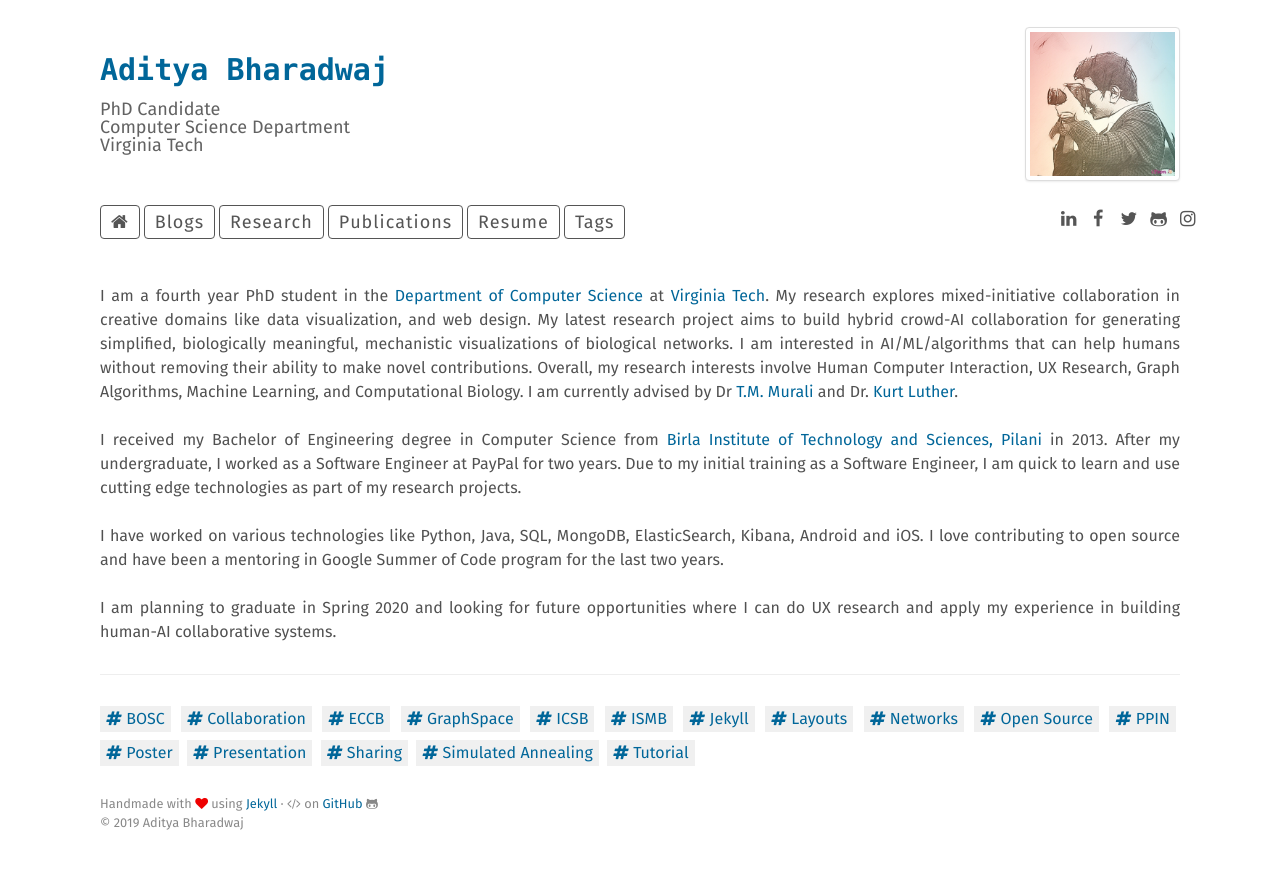
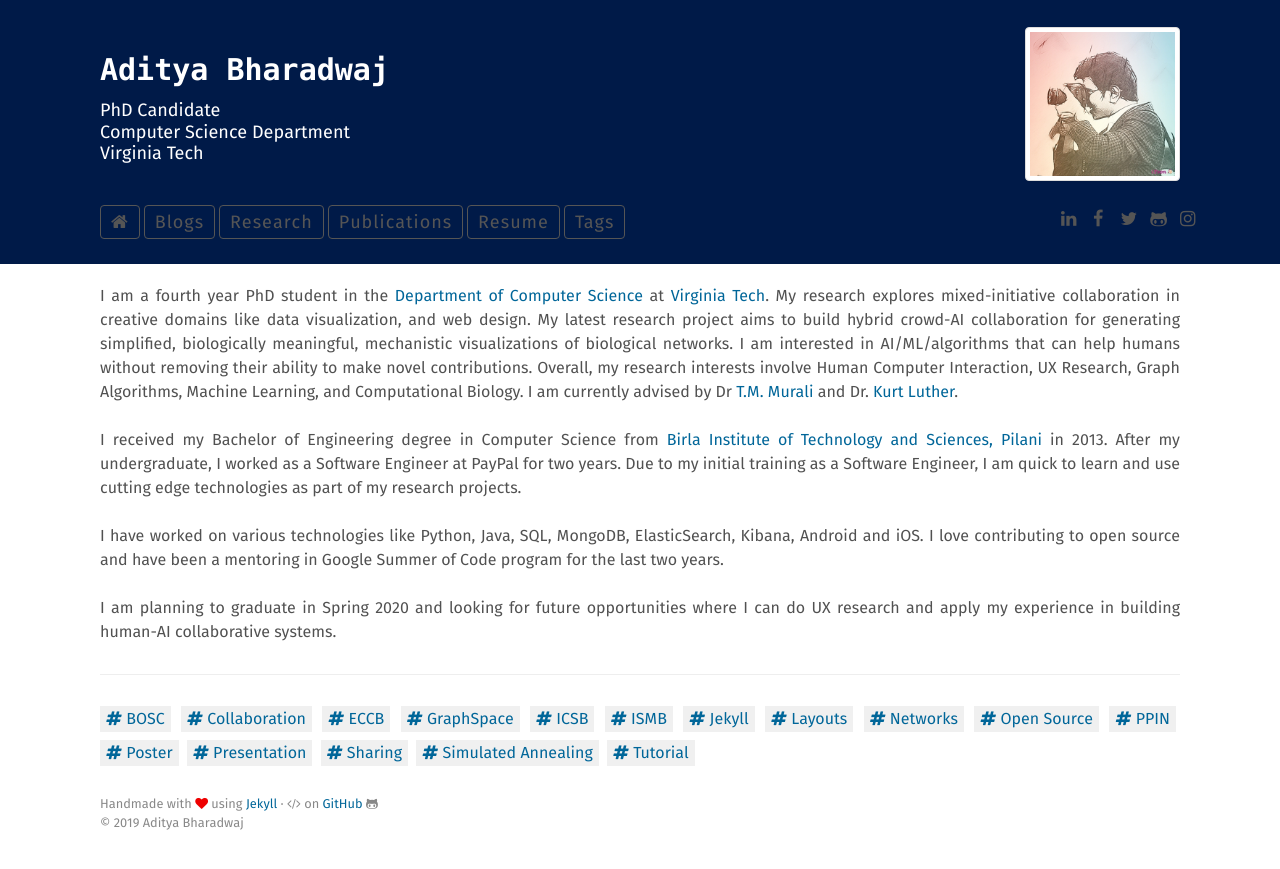
Before and after one commit to adbharadwaj/adbharadwaj.github.io, a Jekyll site: the page built from index.html, in a window 1280 px wide. Shown: the top 869 px of the page. Built offline with Jekyll 4.4.1, drawn with Linux system fonts in a browser that asks for light colours.

Commit message:
Update _layout.scss

```diff
--- a/assets/scss/_layout.scss
+++ b/assets/scss/_layout.scss
@@ -262,7 +262,7 @@
     padding-bottom: 1rem;
     margin-bottom: 1rem;
 //     border-bottom: 1px solid #ddd;
-    background-color: #ffffff;
+    background-color: #001a48;
 //     background: linear-gradient(120deg, #514A9D, #24C6DC);
 //     box-shadow: 0 8px 6px -6px #bdbdbd;
 }
@@ -271,11 +271,11 @@
     /*text-align: center;*/
     margin-top: 2rem;
     margin-bottom: 0;
-    color: #000;
+    color: #fff;
     line-height: 3rem;
 
     a {
-        color: #069;
+        color: #fff;
         font-weight: bold;
         font-family:Consolas,Monaco,Lucida Console,Liberation Mono,DejaVu Sans Mono,Bitstream Vera Sans Mono,Courier New;
         &:hover {
@@ -287,10 +287,11 @@
     small {
         font-size: 60%;
         font-weight: normal;
-        color: #626262;
+        color: #fff;
         letter-spacing: 0;
         display: block;
         clear: both;
+        line-height: 1.2em;
     }
 }
 
```
